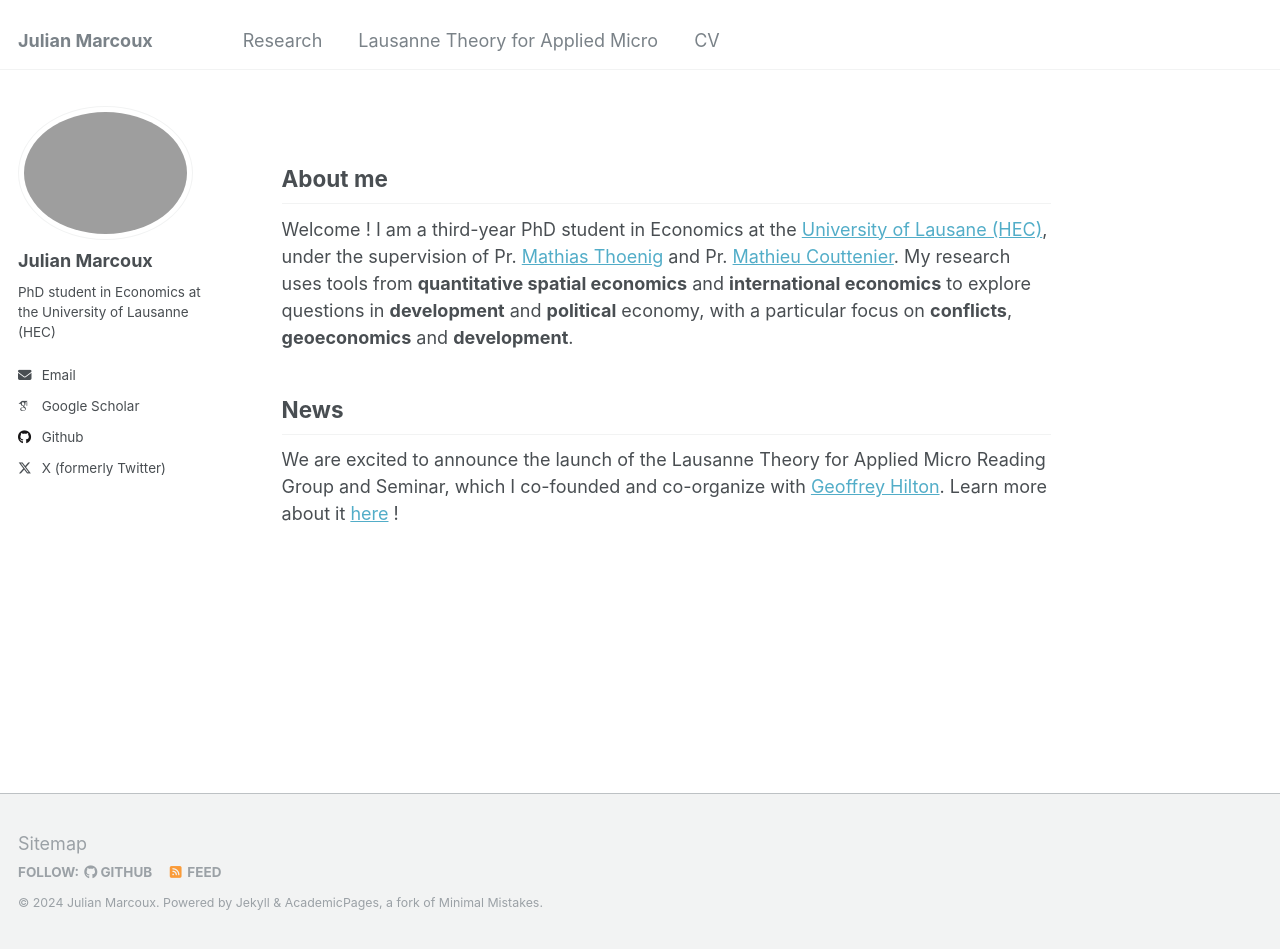
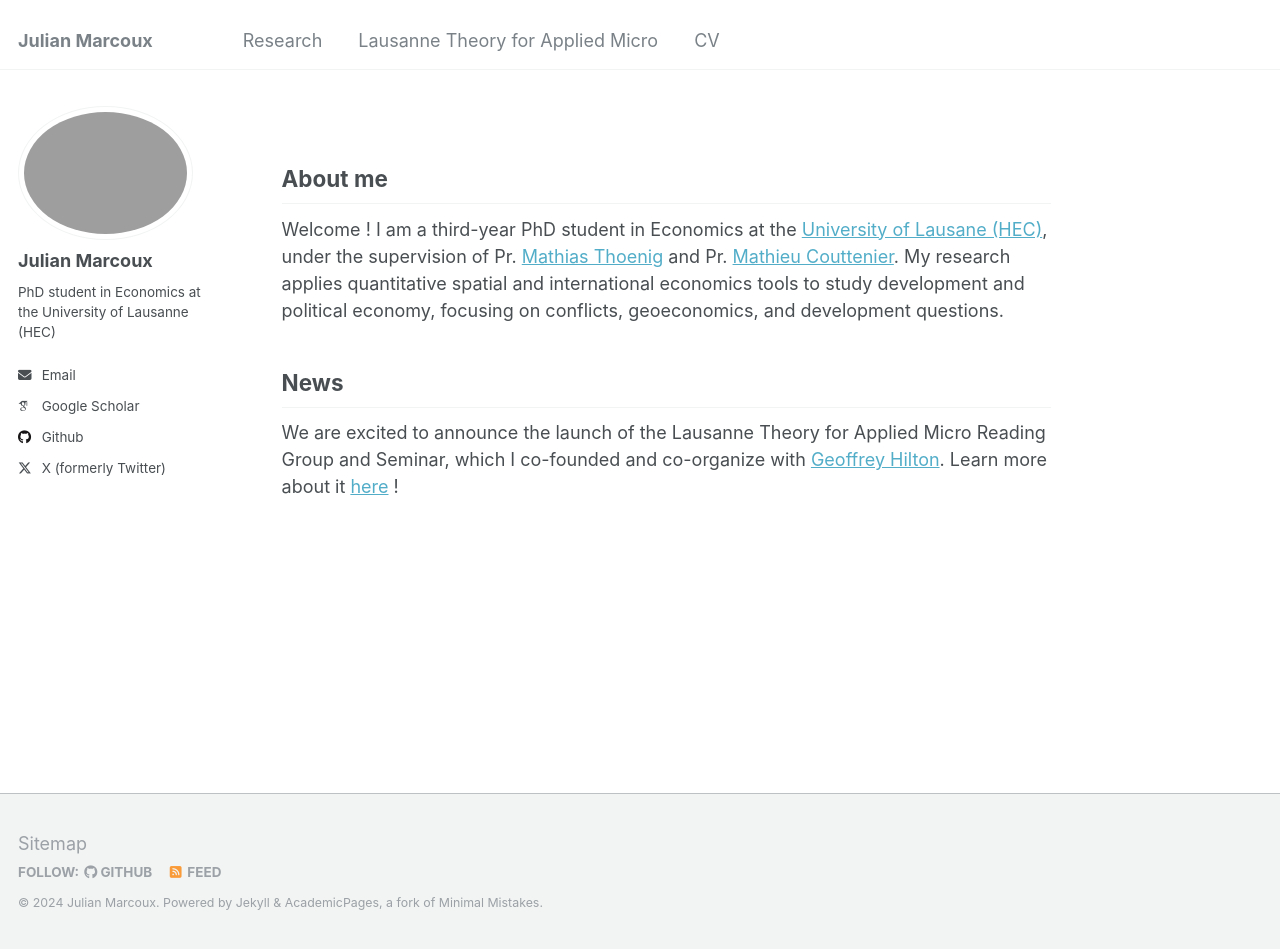
Before and after one commit to julianmarcoux/julianmarcoux.github.io, a Jekyll site: the page built from _pages/about.md, in a window 1280 px wide and 949 px high. Built offline with Jekyll 4.4.1, drawn with Linux system fonts in a browser that asks for light colours; some web fonts are replaced.

Commit message:
Update about.md

```diff
--- a/_pages/about.md
+++ b/_pages/about.md
@@ -10,7 +10,7 @@ redirect_from:
 
 About me
 -------------
-Welcome ! I am a third-year PhD student in Economics at the [University of Lausane (HEC)](), under the supervision of Pr. [Mathias Thoenig](https://people.unil.ch/mathiasthoenig/) and Pr. [Mathieu Couttenier](https://sites.google.com/site/coutteniermathieu/). My research uses tools from **quantitative spatial economics** and **international economics** to explore questions in **development** and **political** economy, with a particular focus on **conflicts**, **geoeconomics** and **development**.
+Welcome ! I am a third-year PhD student in Economics at the [University of Lausane (HEC)](), under the supervision of Pr. [Mathias Thoenig](https://people.unil.ch/mathiasthoenig/) and Pr. [Mathieu Couttenier](https://sites.google.com/site/coutteniermathieu/). My research applies quantitative spatial and international economics tools to study development and political economy, focusing on conflicts, geoeconomics, and development questions.
 
 News
 -------------
```
